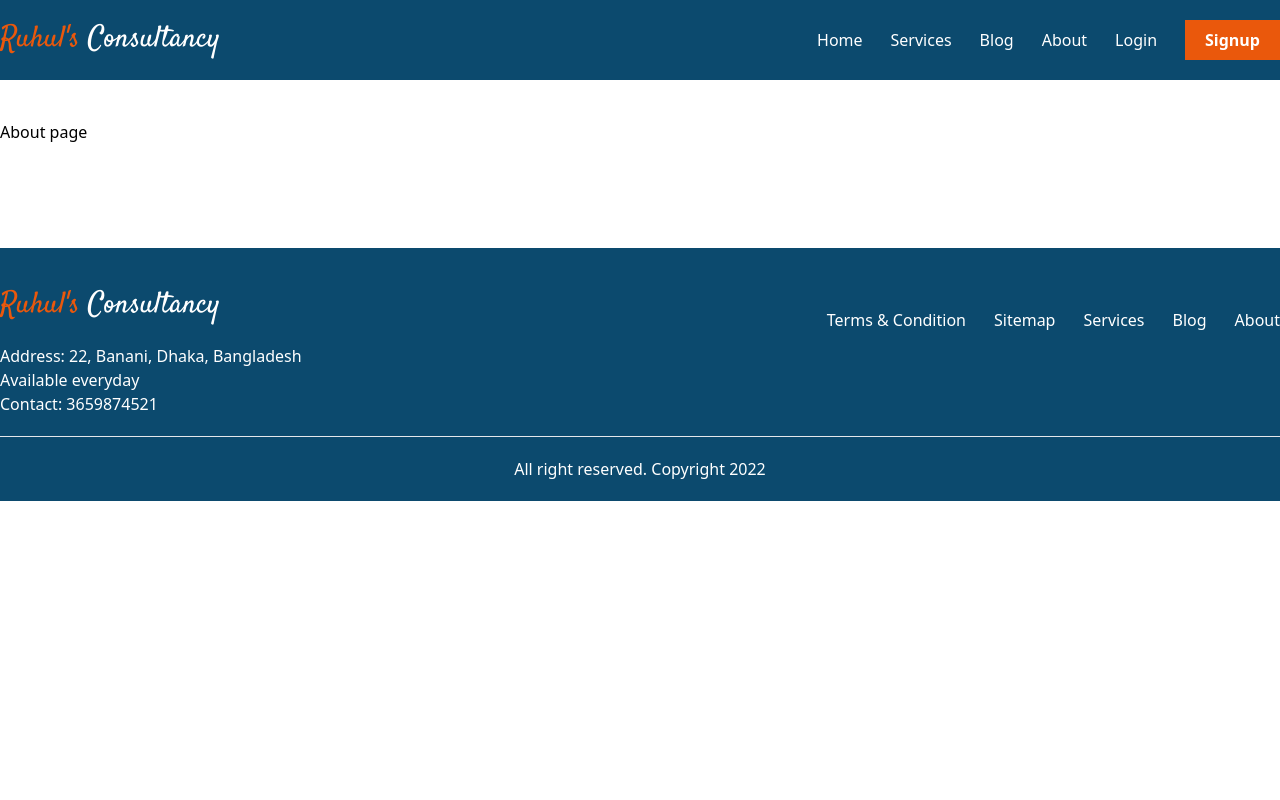
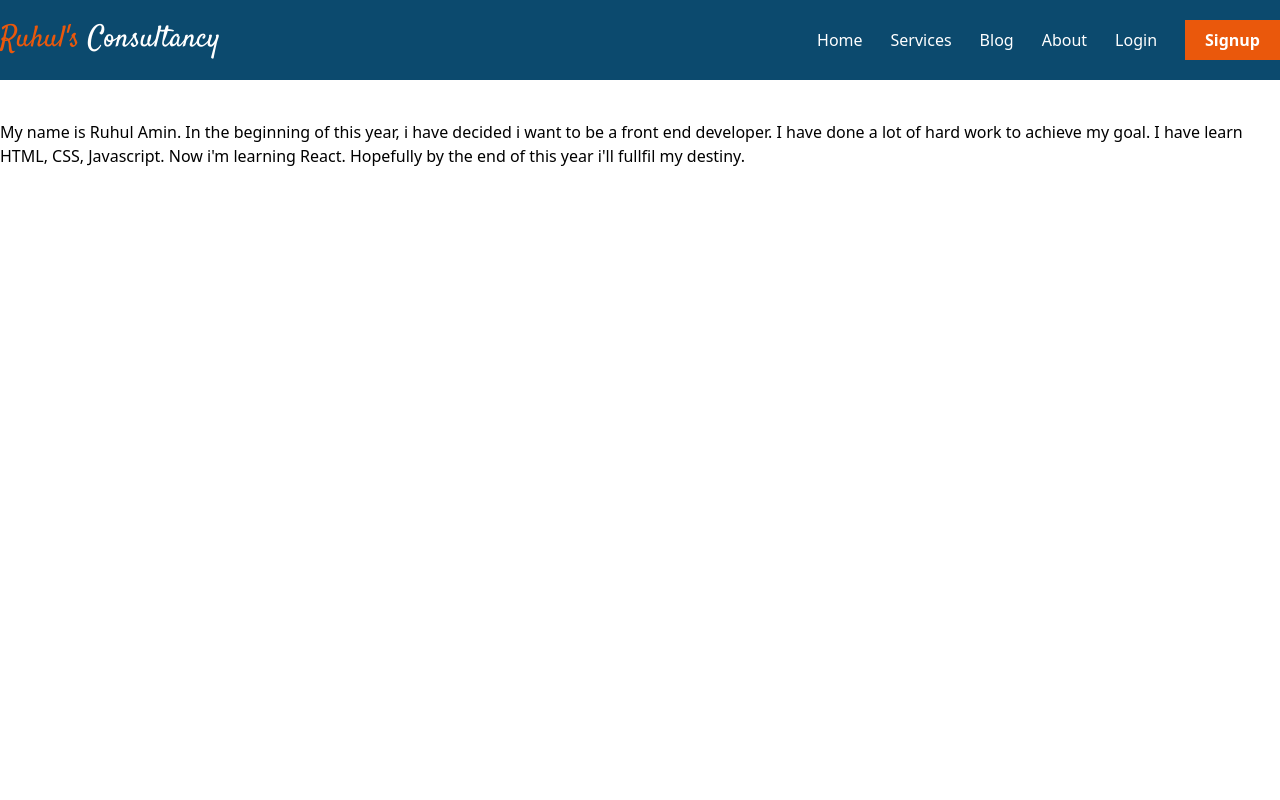
Before and after one commit to riff3r/ruhuls-consultancy, a React (Create React App) app: page /about in a window 1280 px wide. Shown: the top 800 px of the page. Built offline with nearby package versions, Linux system fonts and the light colour scheme; no server answers.

Commit message:
Minor refactor

```diff
--- a/src/components/Firebase/Firebase.init.js
+++ b/src/components/Firebase/Firebase.init.js
@@ -1,17 +1,18 @@
 // Import the functions you need from the SDKs you need
 import { initializeApp } from "firebase/app";
 import { getAuth } from "firebase/auth";
+
 // TODO: Add SDKs for Firebase products that you want to use
 // https://firebase.google.com/docs/web/setup#available-libraries
 
 // Your web app's Firebase configuration
 const firebaseConfig = {
-  apiKey: "AIzaSyClfBlsm6fVXsZp_HOc8C6_UT9MTzJOGEc",
-  authDomain: "homefoodie-12980.firebaseapp.com",
-  projectId: "homefoodie-12980",
-  storageBucket: "homefoodie-12980.appspot.com",
-  messagingSenderId: "94615545165",
-  appId: "1:94615545165:web:3f965fcddfe208f2d80304",
+  apiKey: "AIzaSyDIHccxQUp0V-w-bhIzLQE74mE_JwzU9nE",
+  authDomain: "ruhul-s-consultancy.firebaseapp.com",
+  projectId: "ruhul-s-consultancy",
+  storageBucket: "ruhul-s-consultancy.appspot.com",
+  messagingSenderId: "689301742535",
+  appId: "1:689301742535:web:1020aecc026a735c0d2fe2",
 };
 
 // Initialize Firebase
--- a/src/components/Page/About/About.js
+++ b/src/components/Page/About/About.js
@@ -2,8 +2,13 @@ import React from "react";
 
 const About = () => {
   return (
-    <div className="container mx-auto py-10">
-      <h2>About page</h2>
+    <div className="container mx-auto py-10 h-screen">
+      <p>
+        My name is Ruhul Amin. In the beginning of this year, i have decided i
+        want to be a front end developer. I have done a lot of hard work to
+        achieve my goal. I have learn HTML, CSS, Javascript. Now i'm learning
+        React. Hopefully by the end of this year i'll fullfil my destiny.{" "}
+      </p>
     </div>
   );
 };
--- a/src/components/Page/Home/Banner/Banner.js
+++ b/src/components/Page/Home/Banner/Banner.js
@@ -10,7 +10,7 @@ const Banner = () => {
         <div className="container mx-auto text-white">
           <div className="py-10 md:py-52  px-5 md:px-0">
             <h3 className="text-4xl text-orange-600 mb-10">
-              TRAVISA TRAVELS IMMIGRATION & VISA Consultant
+              Ruhul's TRAVELS IMMIGRATION & VISA Consultancy
             </h3>
             <h2 className="text-7xl font-Satisfy mb-5">
               Immigration & Visa <br /> Consultant Worldwide
```
Also changed, not shown: 1 other file (tests, documents, lock files or other folders).
